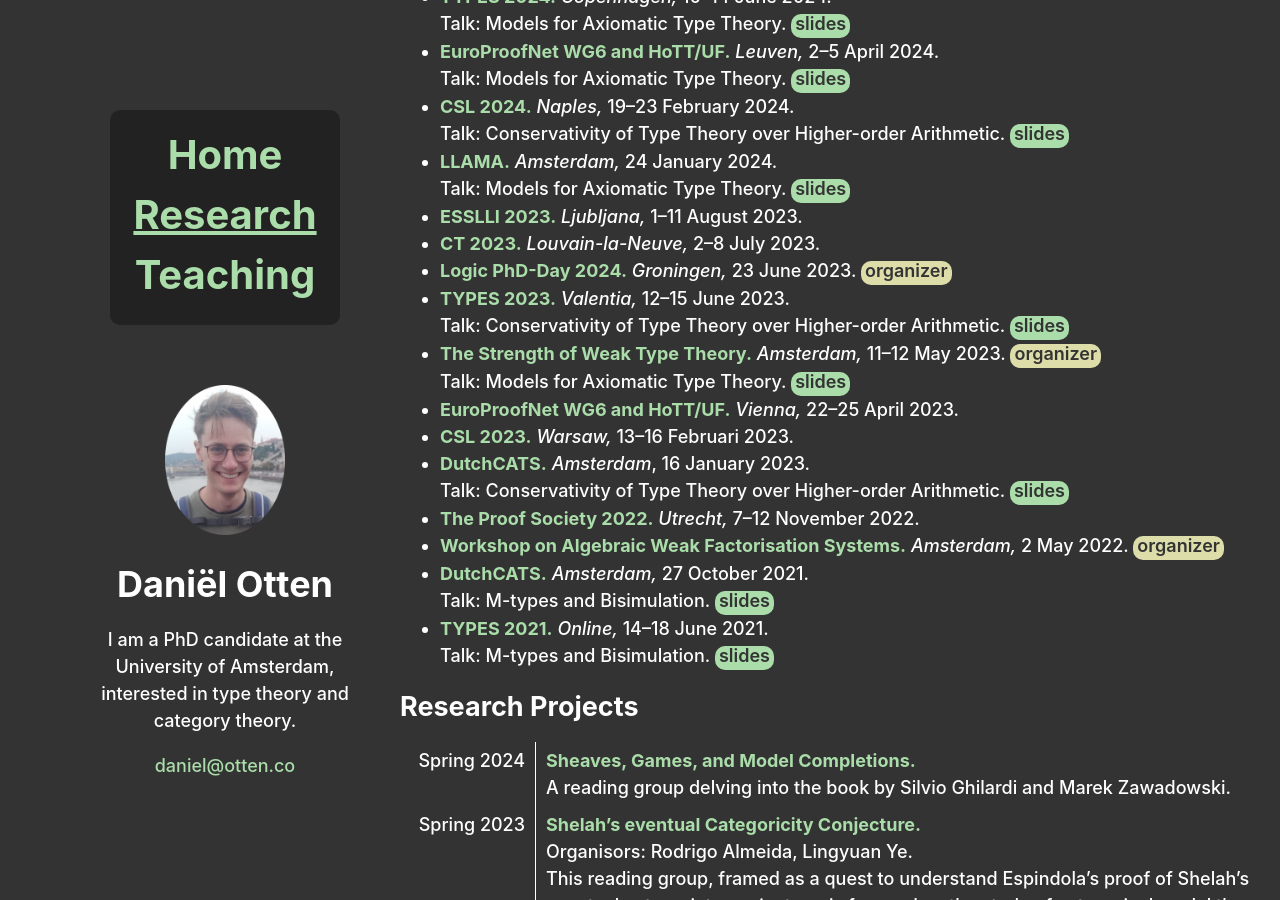
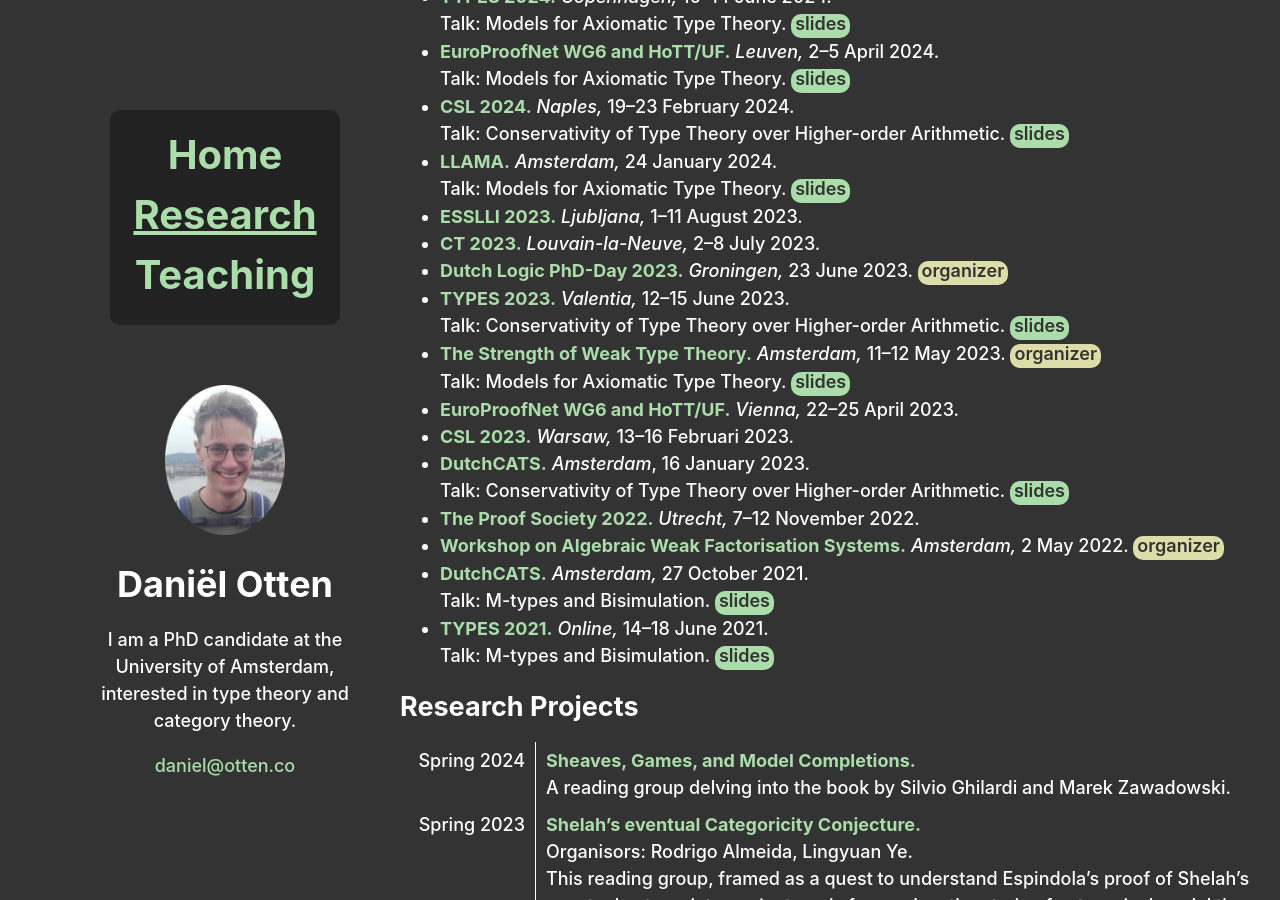
Before and after one commit to DDOtten/ddotten.github.io, a Jekyll site: the page built from research.md, in a window 1280 px wide and 900 px high, scrolled down 1552 px. Built offline with Jekyll 4.4.1, drawn with Linux system fonts in a browser that asks for light colours.

Commit message:
fix typo

```diff
--- a/research.md
+++ b/research.md
@@ -91,7 +91,7 @@ layout: page
     *Ljubljana,* 1--11 August 2023.
 - **[CT 2023](https://sites.uclouvain.be/ct2023/).**
     *Louvain-la-Neuve,* 2--8 July 2023.
-- **[Logic PhD-Day 2024](https://www.verenigingvoorlogica.nl/nl/PhD-Day/).**
+- **[Dutch Logic PhD-Day 2023](https://www.verenigingvoorlogica.nl/nl/PhD-Day/).**
     *Groningen,* 23 June 2023. <mark>organizer</mark>
 - **[TYPES 2023](https://types2023.webs.upv.es/).**
     *Valentia,* 12--15 June 2023. \
```
